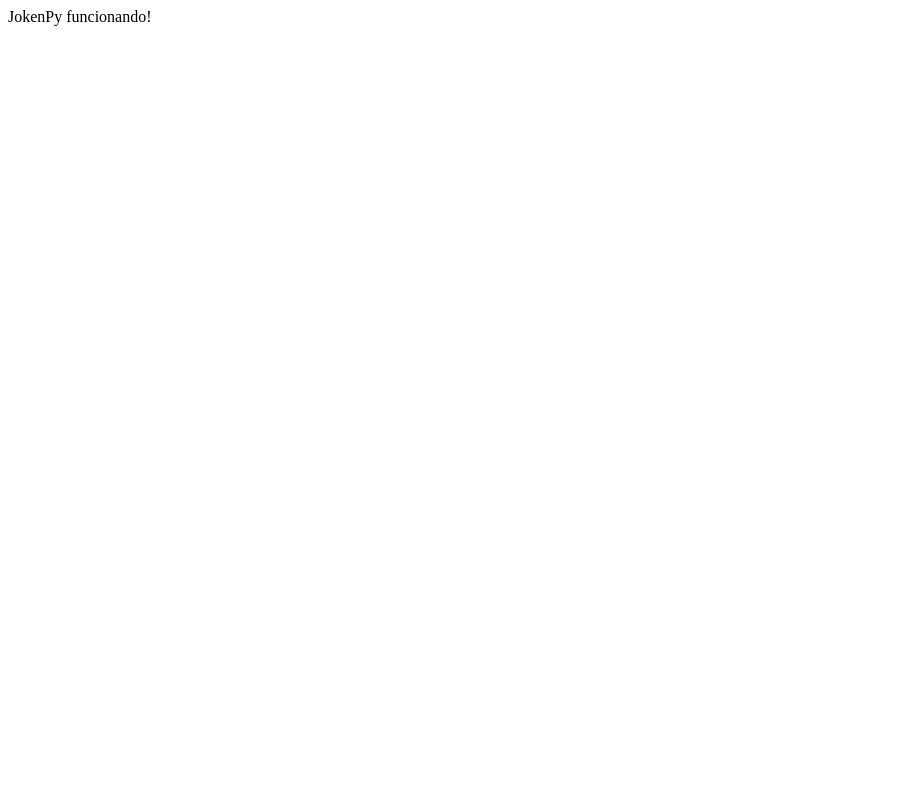
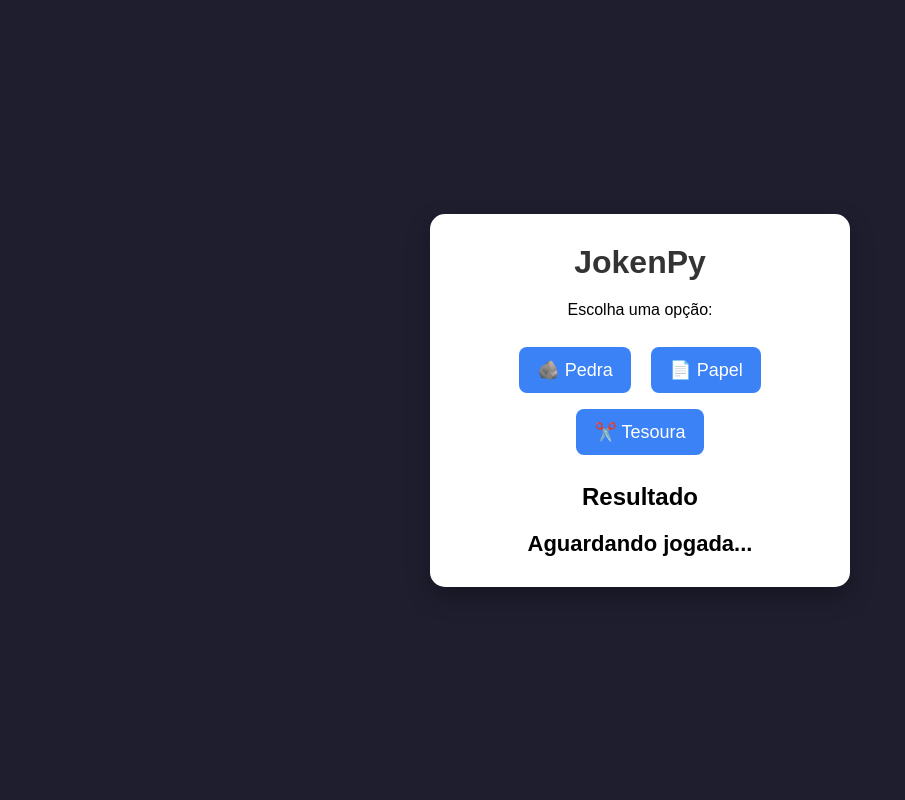
Before and after one commit to erik-Sousa-web/Jokenpy, a Flask app: page / in a window 1280 px wide. Before the commit the part shown is almost empty. Shown: the whole page, without its empty margins (0-905 px from the left). Run offline with Flask 3, Linux system fonts and the light colour scheme.

Commit message:
Style: melhora interface inicial do jogo

```diff
--- a/src/app.py
+++ b/src/app.py
@@ -1,10 +1,14 @@
-from flask import Flask
+from flask import Flask, render_template
 
-app = Flask(__name__)
+app = Flask(
+    __name__,
+    template_folder="../templates",
+    static_folder="../static"
+)
 
 @app.route("/")
 def home():
-    return "JokenPy funcionando!"
+    return render_template("index.html")
 
 if __name__ == "__main__":
     app.run(debug=True)
--- a/static/style.css
+++ b/static/style.css
@@ -0,0 +1,55 @@
+*{
+    margin:0;
+    padding:0;
+    box-sizing:border-box;
+    font-family:Arial, Helvetica, sans-serif;
+}
+
+body{
+    background:#1e1e2f;
+    display:flex;
+    justify-content:center;
+    align-items:center;
+    height:100vh;
+}
+
+.container{
+    width:420px;
+    background:white;
+    padding:30px;
+    border-radius:15px;
+    text-align:center;
+    box-shadow:0 10px 25px rgba(0,0,0,.3);
+}
+
+h1{
+    margin-bottom:20px;
+    color:#333;
+}
+
+.botoes{
+    margin:20px 0;
+}
+
+button{
+    padding:12px 18px;
+    margin:8px;
+    border:none;
+    border-radius:8px;
+    cursor:pointer;
+    background:#3b82f6;
+    color:white;
+    font-size:18px;
+    transition:.2s;
+}
+
+button:hover{
+    background:#2563eb;
+    transform:scale(1.05);
+}
+
+#resultado{
+    margin-top:20px;
+    font-size:22px;
+    font-weight:bold;
+}
--- a/templates/index.html
+++ b/templates/index.html
@@ -24,7 +24,8 @@
 
         <h2>Resultado</h2>
 
-        <p>Aguardando jogada...</p>
+        <p id= "resultado">Aguardando jogada...</p>
+
 
     </div>
 
```
